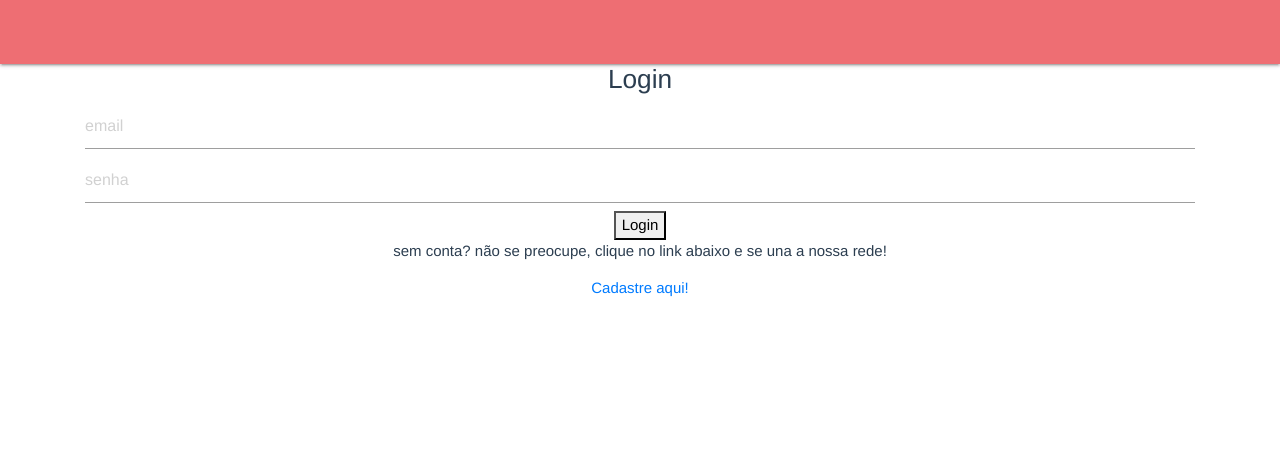
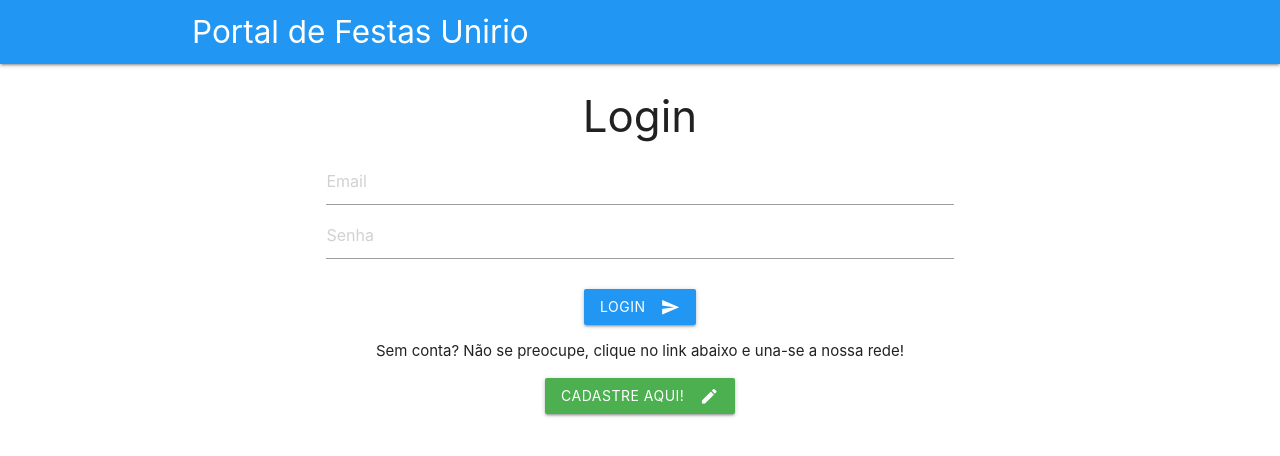
Before and after one commit to JoaovitorFerreira/PortalDeEventos, a Vue app: page /#/login in a window 1280 px wide. Shown: the top 456 px of the page. Built offline with nearby package versions, Linux system fonts and the light colour scheme; no server answers.

Commit message:
Mudanças Visuais
- Adicionada uma biblioteca de ícones (Materialize)
- Removidos os overrides visuais de css do app.vue
- Navbar funcional implementada
- Mudança visual na tela de Cadastro, Login, Home e Profile
- Adicionada a necessidade de confirmação para apagar o usuário na tela de Profile

```diff
--- a/public/index.html
+++ b/public/index.html
@@ -7,6 +7,7 @@
     <link rel="icon" href="<%= BASE_URL %>favicon.ico">
     <link rel="stylesheet" href="https://cdnjs.cloudflare.com/ajax/libs/materialize/1.0.0/css/materialize.min.css">
     <link href="https://stackpath.bootstrapcdn.com/font-awesome/4.7.0/css/font-awesome.min.css" rel="stylesheet" integrity="sha384-wvfXpqpZZVQGK6TAh5PVlGOfQNHSoD2xbE+QkPxCAFlNEevoEH3Sl0sibVcOQVnN" crossorigin="anonymous">
+    <link href="https://fonts.googleapis.com/icon?family=Material+Icons" rel="stylesheet">
     <title>portal-de-eventos</title>
   </head>
   <body>
--- a/src/App.vue
+++ b/src/App.vue
@@ -7,27 +7,7 @@
     </div>
 </template>
 
-<style>
-#app {
-  font-family: 'Avenir', Helvetica, Arial, sans-serif;
-  -webkit-font-smoothing: antialiased;
-  -moz-osx-font-smoothing: grayscale;
-  text-align: center;
-  color: #2c3e50;
-}
-#nav {
-  padding: 30px;
-}
 
-#nav a {
-  font-weight: bold;
-  color: #2c3e50;
-}
-
-#nav a.router-link-exact-active {
-  color: #42b983;
-}
-</style>
 <script>
     import Navbar from "./components/Navbar";
     export default {
@@ -37,6 +17,3 @@
         }
     };
 </script>
-<style lang="css">
-  @import '../node_modules/bootstrap/dist/css/bootstrap.min.css';
-</style>
--- a/src/components/Navbar.vue
+++ b/src/components/Navbar.vue
@@ -1,16 +1,18 @@
 <template>
     <nav>
-        <div class="nav-wrap blue">
-            <div class="container">
-                <p v-if="usuarioEstaLogado"><span>{{usuarioLogado}}</span></p>
-                <p v-if="usuarioEstaLogado"><router-link to="/profile">Profile</router-link></p>
-                <p v-if="usuarioEstaLogado"><router-link to="/home">Home</router-link></p>
-                <p v-if="usuarioEstaLogado"><router-link to="/listaEventos">Gerenciador de Eventos</router-link></p>
-                <p v-if="usuarioEstaLogado"><button v-on:click="logout">Logout</button></p>
-    </div>
+        <div class="nav-wrapper blue">
+              <div class="container">
+              <span v-if="usuarioEstaLogado"><router-link to="/profile">{{usuarioLogado}}</router-link></span>
+              <span class="brand-logo" v-else>Portal de Festas Unirio</span>
+              <ul id="nav-movbile" class="right hide-on-med-and-down">
+              <li v-if="usuarioEstaLogado"><router-link to="/profile">Profile</router-link></li>
+              <li v-if="usuarioEstaLogado"><router-link to="/home">Home</router-link></li>
+              <li v-if="usuarioEstaLogado"><router-link to="/listaEventos">Gerenciador de Eventos</router-link></li>
+              <li v-if="usuarioEstaLogado"><a v-on:click="logout" class="waves-effect waves-light btn red">Logout</a></li>
+            </ul>
+            </div>
         </div>
     </nav>
-
 </template>
 
 <script>
--- a/src/views/Cadastro.vue
+++ b/src/views/Cadastro.vue
@@ -1,11 +1,12 @@
 <template>
-    <div class = "cadastro">
-        <h3> Cadastro</h3>
+    <div class = "cadastro container center-align">
+        <h3>Cadastro</h3>
         <p>Complete aqui o seu cadastro!</p>
-        <input type="text" v-model="email" placeholder="Email"><br>
-        <input type="password" v-model="password" placeholder="Senha"><br>
-        <button @click="cadastro" >Cadastre-se</button><br>
-        <span>ou volte para a tela de <router-link to="/login">login</router-link></span>
+        <input type="text" v-model="email" placeholder="Email" class="validate"><br>
+        <input type="password" v-model="password" placeholder="Senha" class="validate"><br><br>
+        <button  class="btn waves-effect waves-light blue" @click="cadastro">Cadastre-se
+           <i class="material-icons right">send</i> </button><br><br>
+      <router-link class = "btn waves-effect waves-light red" to="/login">Voltar</router-link>
     </div>
 </template>
 
--- a/src/views/Home.vue
+++ b/src/views/Home.vue
@@ -1,18 +1,20 @@
 <template>
-  <div class="home">
-    <img alt="Vue logo" src="../assets/logo.png">
-    <HelloWorld msg="Welcome to Your Vue.js App"/>
+  <div class="container center-align">
+    <h1>Portal de Eventos</h1> <br><br>
+    <router-link to="/listaEventos">
+    <img src="https://observatoriog.bol.uol.com.br/wordpress/wp-content/uploads/2018/09/Festa-di-SantAnna-2015-Christmas-Edition-Lake-Como-Events-2.png" alt="festinha">
+    </router-link>
+
+
   </div>
 </template>
 
 <script>
 
-// @ is an alias to /src
-import HelloWorld from '@/components/HelloWorld.vue'
+
 export default {
   name: 'home',
   components: {
-    HelloWorld
   },
 }
 </script>
--- a/src/views/Login.vue
+++ b/src/views/Login.vue
@@ -1,11 +1,14 @@
 <template>
-    <div class = "login" blue>
-        <h3> Login</h3>
-        <input type="text" v-model="email" placeholder="email"><br>
-        <input type="password" v-model="password" placeholder="senha"><br>
-        <button @click="login" >Login</button>
-        <p>sem conta? não se preocupe, clique no link abaixo e se una a nossa rede!</p>
-        <router-link to="/Cadastro">Cadastre aqui!</router-link>
+    <div class = "login container center-align">
+        <h3>Login</h3>
+        <input type="text" v-model="email" placeholder="Email" class="validate"><br>
+        <input type="password" v-model="password" placeholder="Senha" class="validate"><br><br>
+        <button class="btn waves-effect waves-light blue" @click="login" >Login
+            <i class="material-icons right">send</i>
+        </button>
+        <p>Sem conta? Não se preocupe, clique no link abaixo e una-se a nossa rede!</p>
+        <router-link to="/Cadastro" class="btn waves-effect waves-light green">Cadastre aqui!
+         <i class="material-icons right">edit</i></router-link>
     </div>
 
 </template>
--- a/src/views/Profile.vue
+++ b/src/views/Profile.vue
@@ -1,8 +1,11 @@
 <template>
   <div class="profile">
       <div id="profileUser">
-          <h1>ola mundo</h1>
-          <button @click="deleteUser">Deletar Usuário</button>
+          <h1>Perfil do Usuário</h1>
+         <div class="center-align">
+             <br><br>
+          <button class="btn waves-effect waves-light red" @click="deleteUser">Deletar Usuário</button>
+      </div>
       </div>
   </div>
 </template>
@@ -10,15 +13,16 @@
 
 <script>
     import firebase from 'firebase'
+    import Navbar from '@/components/Navbar'
     export default {
         name:'profile',
         components: {
         },
         methods:{
             deleteUser(){
+                 if(confirm('Tem certeza?')){
                 var user = firebase.auth().currentUser;
                 var userEmail = firebase.auth().currentUser.email;
-
                 user.delete().then((user) =>{
                     alert(`A conta de ${userEmail} foi excluída!`);
                     this.$router.replace('login')
@@ -27,6 +31,7 @@
 
                 });
             }
+            }
 
         }
     }
```
